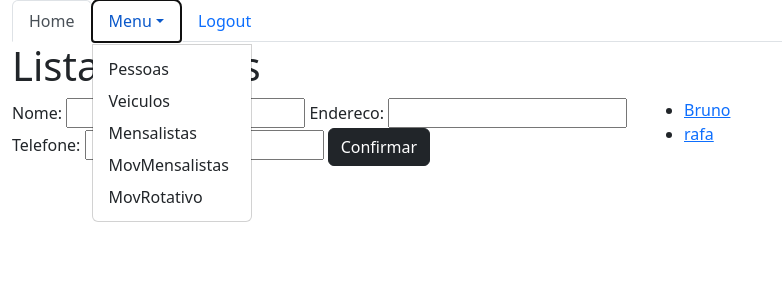
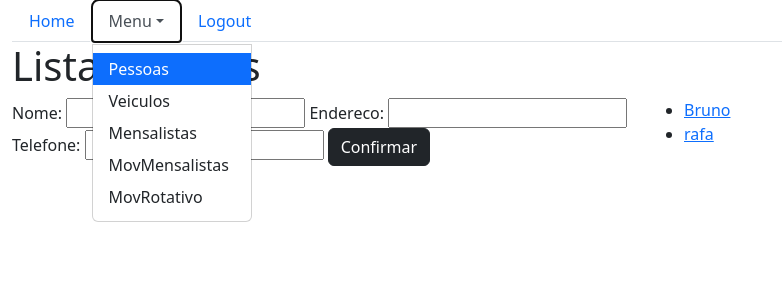
Before and after one commit to iaguy/SistemaEstacionamentoWeb-Django, a Django app: page /sistema/pessoas/ in a window 1280 px wide, after a click on "Menu". Shown: the top 300 px of the page, without its empty margins (0-782 px from the left). Run offline with Django 4.2, Linux system fonts and the light colour scheme; data comes from the database, SQL or seed files in the repository; both versions use the stored data as it was after the commit; some libraries are stand-ins or nearby versions.

Commit message:
estilição dos menus finais

```diff
--- a/core/templates/core/lista_mensalista.html
+++ b/core/templates/core/lista_mensalista.html
@@ -3,14 +3,14 @@
 {% block menu %}
     <ul class="nav nav-tabs">
         <li class="nav-item">
-        <a class="nav-link active" aria-current="page" href="{% url 'core_home' %}">Home</a>
+        <a class="nav-link" aria-current="page" href="{% url 'core_home' %}">Home</a>
         </li>
         <li class="nav-item dropdown">
-        <a class="nav-link dropdown-toggle" data-bs-toggle="dropdown" href="#" role="button" aria-expanded="false">Menu</a>
+        <a class="nav-link dropdown-toggle active" data-bs-toggle="dropdown" href="#" role="button" aria-expanded="false">Menu</a>
         <ul class="dropdown-menu">
             <li><a class="dropdown-item" href="{% url 'core_lista_pessoas' %}">Pessoas</a></li>
             <li><a class="dropdown-item" href="{% url 'core_lista_veiculos' %}">Veiculos</a></li>
-            <li><a class="dropdown-item" href="{% url 'core_lista_mensalistas' %}">Mensalistas</a></li>
+            <li><a class="dropdown-item active" href="{% url 'core_lista_mensalistas' %}">Mensalistas</a></li>
             <li><a class="dropdown-item" href="{% url 'core_lista_movmensalistas' %}">MovMensalistas</a></li>
             <li><a class="dropdown-item" href="{% url 'core_lista_movrotativos' %}">MovRotativo</a></li>
         </ul>
--- a/core/templates/core/lista_movmensalista.html
+++ b/core/templates/core/lista_movmensalista.html
@@ -3,15 +3,15 @@
 {% block menu %}
     <ul class="nav nav-tabs">
         <li class="nav-item">
-        <a class="nav-link active" aria-current="page" href="{% url 'core_home' %}">Home</a>
+        <a class="nav-link" aria-current="page" href="{% url 'core_home' %}">Home</a>
         </li>
         <li class="nav-item dropdown">
-        <a class="nav-link dropdown-toggle" data-bs-toggle="dropdown" href="#" role="button" aria-expanded="false">Menu</a>
+        <a class="nav-link dropdown-toggle active" data-bs-toggle="dropdown" href="#" role="button" aria-expanded="false">Menu</a>
         <ul class="dropdown-menu">
             <li><a class="dropdown-item" href="{% url 'core_lista_pessoas' %}">Pessoas</a></li>
             <li><a class="dropdown-item" href="{% url 'core_lista_veiculos' %}">Veiculos</a></li>
             <li><a class="dropdown-item" href="{% url 'core_lista_mensalistas' %}">Mensalistas</a></li>
-            <li><a class="dropdown-item" href="{% url 'core_lista_movmensalistas' %}">MovMensalistas</a></li>
+            <li><a class="dropdown-item active" href="{% url 'core_lista_movmensalistas' %}">MovMensalistas</a></li>
             <li><a class="dropdown-item" href="{% url 'core_lista_movrotativos' %}">MovRotativo</a></li>
         </ul>
         </li>
--- a/core/templates/core/lista_movrotativos.html
+++ b/core/templates/core/lista_movrotativos.html
@@ -3,16 +3,16 @@
 {% block menu %}
     <ul class="nav nav-tabs">
         <li class="nav-item">
-        <a class="nav-link active" aria-current="page" href="{% url 'core_home' %}">Home</a>
+        <a class="nav-link" aria-current="page" href="{% url 'core_home' %}">Home</a>
         </li>
         <li class="nav-item dropdown">
-        <a class="nav-link dropdown-toggle" data-bs-toggle="dropdown" href="#" role="button" aria-expanded="false">Menu</a>
+        <a class="nav-link dropdown-toggle active" data-bs-toggle="dropdown" href="#" role="button" aria-expanded="false">Menu</a>
         <ul class="dropdown-menu">
             <li><a class="dropdown-item" href="{% url 'core_lista_pessoas' %}">Pessoas</a></li>
             <li><a class="dropdown-item" href="{% url 'core_lista_veiculos' %}">Veiculos</a></li>
             <li><a class="dropdown-item" href="{% url 'core_lista_mensalistas' %}">Mensalistas</a></li>
             <li><a class="dropdown-item" href="{% url 'core_lista_movmensalistas' %}">MovMensalistas</a></li>
-            <li><a class="dropdown-item" href="{% url 'core_lista_movrotativos' %}">MovRotativo</a></li>
+            <li><a class="dropdown-item active" href="{% url 'core_lista_movrotativos' %}">MovRotativo</a></li>
         </ul>
         </li>
         <li class="nav-item">
--- a/core/templates/core/lista_pessoas.html
+++ b/core/templates/core/lista_pessoas.html
@@ -3,12 +3,12 @@
 {% block menu %}
     <ul class="nav nav-tabs">
         <li class="nav-item">
-        <a class="nav-link active" aria-current="page" href="{% url 'core_home' %}">Home</a>
+        <a class="nav-link" aria-current="page" href="{% url 'core_home' %}">Home</a>
         </li>
         <li class="nav-item dropdown">
-        <a class="nav-link dropdown-toggle" data-bs-toggle="dropdown" href="#" role="button" aria-expanded="false">Menu</a>
+        <a class="nav-link dropdown-toggle active" data-bs-toggle="dropdown" href="#" role="button" aria-expanded="false">Menu</a>
         <ul class="dropdown-menu">
-            <li><a class="dropdown-item" href="{% url 'core_lista_pessoas' %}">Pessoas</a></li>
+            <li><a class="dropdown-item active" href="{% url 'core_lista_pessoas' %}">Pessoas</a></li>
             <li><a class="dropdown-item" href="{% url 'core_lista_veiculos' %}">Veiculos</a></li>
             <li><a class="dropdown-item" href="{% url 'core_lista_mensalistas' %}">Mensalistas</a></li>
             <li><a class="dropdown-item" href="{% url 'core_lista_movmensalistas' %}">MovMensalistas</a></li>
--- a/core/templates/core/lista_veiculos.html
+++ b/core/templates/core/lista_veiculos.html
@@ -3,13 +3,13 @@
 {% block menu %}
     <ul class="nav nav-tabs">
         <li class="nav-item">
-        <a class="nav-link active" aria-current="page" href="{% url 'core_home' %}">Home</a>
+        <a class="nav-link" aria-current="page" href="{% url 'core_home' %}">Home</a>
         </li>
         <li class="nav-item dropdown">
-        <a class="nav-link dropdown-toggle" data-bs-toggle="dropdown" href="#" role="button" aria-expanded="false">Menu</a>
+        <a class="nav-link dropdown-toggle active" data-bs-toggle="dropdown" href="#" role="button" aria-expanded="false">Menu</a>
         <ul class="dropdown-menu">
             <li><a class="dropdown-item" href="{% url 'core_lista_pessoas' %}">Pessoas</a></li>
-            <li><a class="dropdown-item" href="{% url 'core_lista_veiculos' %}">Veiculos</a></li>
+            <li><a class="dropdown-item active" href="{% url 'core_lista_veiculos' %}">Veiculos</a></li>
             <li><a class="dropdown-item" href="{% url 'core_lista_mensalistas' %}">Mensalistas</a></li>
             <li><a class="dropdown-item" href="{% url 'core_lista_movmensalistas' %}">MovMensalistas</a></li>
             <li><a class="dropdown-item" href="{% url 'core_lista_movrotativos' %}">MovRotativo</a></li>
```
Also changed, not shown: db.sqlite3.
